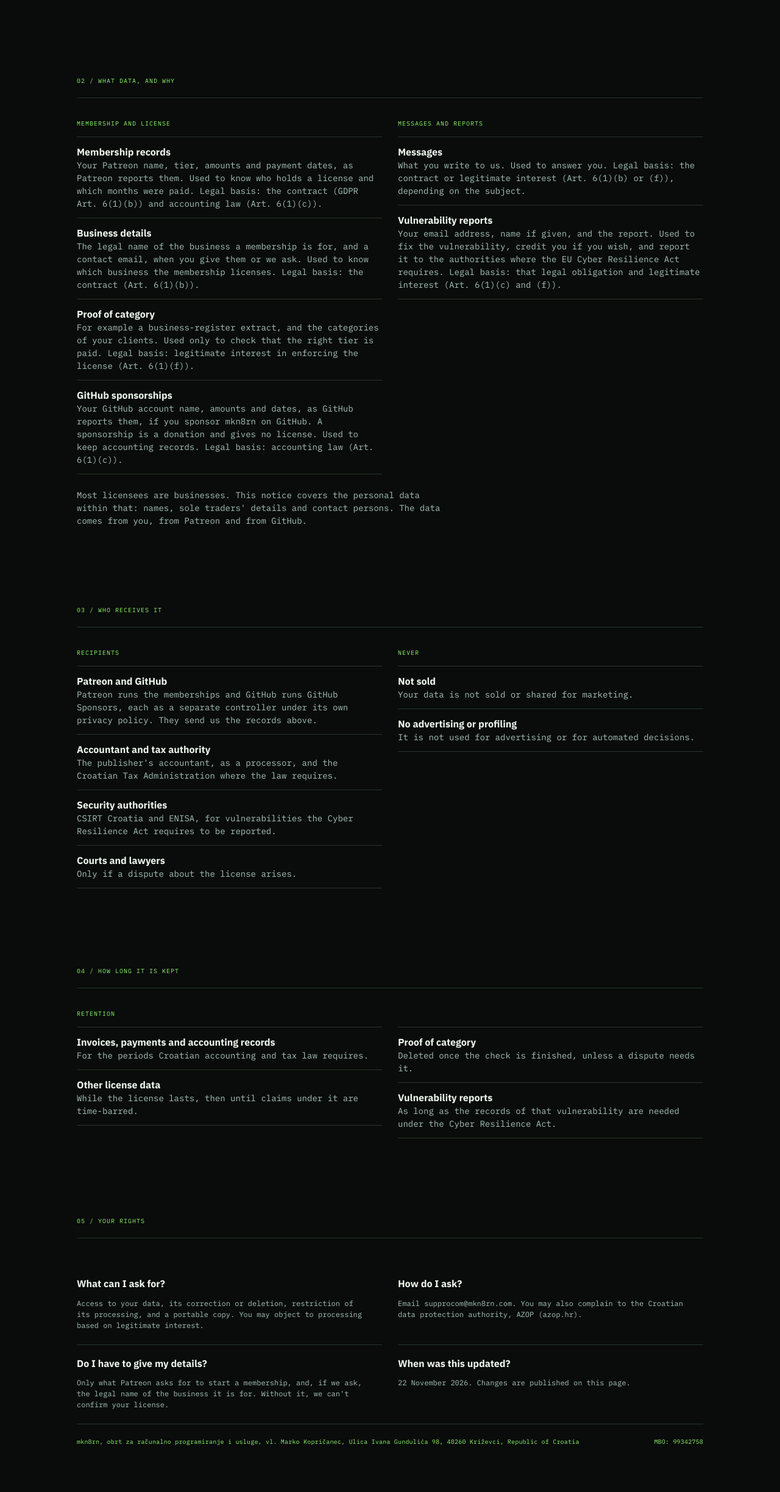
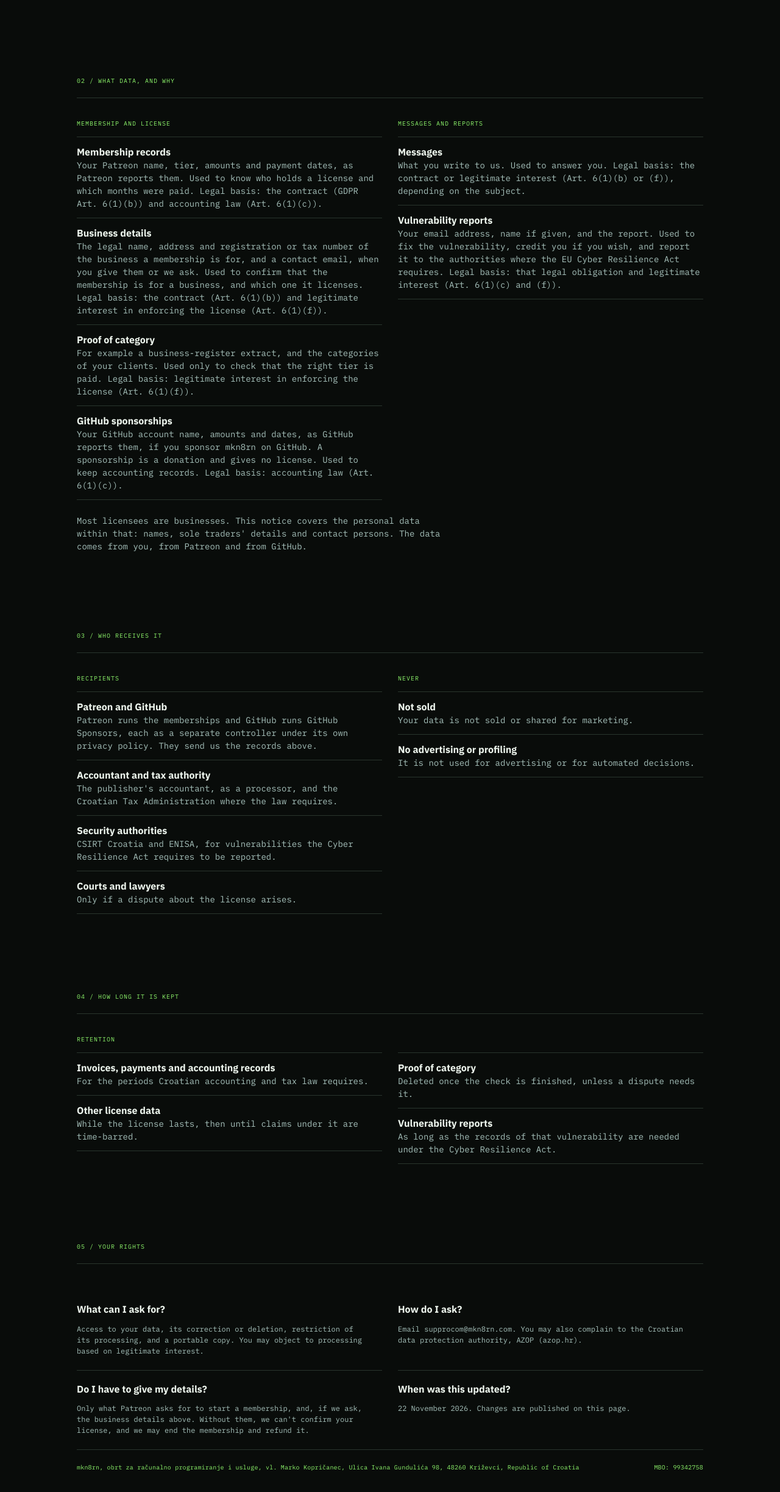
Before and after one commit to Supprocom/supprocom.github.io, a plain HTML site: page privacy/index.html in a window 1280 px wide. Shown: the part 680-3127 px from the top of the page at 61% size. Before the commit the page ends 3085 px from the top, so only its background shows below. Drawn offline with Linux system fonts and the light colour scheme.

Commit message:
Privacy notice: business verification

```diff
--- a/privacy/index.html
+++ b/privacy/index.html
@@ -12,7 +12,7 @@
 
 <section class="section wrap" id=data aria-labelledby=data-title><div class=bar><h2 class=label id=data-title>02 / what data, and why</h2></div><div class=scope><div><h3>Membership and license</h3><ul>
 <li><strong>Membership records</strong>Your Patreon name, tier, amounts and payment dates, as Patreon reports them. Used to know who holds a license and which months were paid. Legal basis: the contract (GDPR Art. 6(1)(b)) and accounting law (Art. 6(1)(c)).</li>
-<li><strong>Business details</strong>The legal name of the business a membership is for, and a contact email, when you give them or we ask. Used to know which business the membership licenses. Legal basis: the contract (Art. 6(1)(b)).</li>
+<li><strong>Business details</strong>The legal name, address and registration or tax number of the business a membership is for, and a contact email, when you give them or we ask. Used to confirm that the membership is for a business, and which one it licenses. Legal basis: the contract (Art. 6(1)(b)) and legitimate interest in enforcing the license (Art. 6(1)(f)).</li>
 <li><strong>Proof of category</strong>For example a business-register extract, and the categories of your clients. Used only to check that the right tier is paid. Legal basis: legitimate interest in enforcing the license (Art. 6(1)(f)).</li>
 <li><strong>GitHub sponsorships</strong>Your GitHub account name, amounts and dates, as GitHub reports them, if you sponsor mkn8rn on GitHub. A sponsorship is a donation and gives no license. Used to keep accounting records. Legal basis: accounting law (Art. 6(1)(c)).</li>
 </ul></div><div><h3>Messages and reports</h3><ul>
@@ -41,7 +41,7 @@
 <section class="section contact wrap" id=rights aria-labelledby=rights-title><div class=bar><h2 class=label id=rights-title>05 / your rights</h2></div><div class=faq><div class=faq-list>
 <div class=faq-item><h4>What can I ask for?</h4><p>Access to your data, its correction or deletion, restriction of its processing, and a portable copy. You may object to processing based on legitimate interest.</p></div>
 <div class=faq-item><h4>How do I ask?</h4><p>Email supprocom@mkn8rn.com. You may also complain to the Croatian data protection authority, AZOP (azop.hr).</p></div>
-<div class=faq-item><h4>Do I have to give my details?</h4><p>Only what Patreon asks for to start a membership, and, if we ask, the legal name of the business it is for. Without it, we can't confirm your license.</p></div>
+<div class=faq-item><h4>Do I have to give my details?</h4><p>Only what Patreon asks for to start a membership, and, if we ask, the business details above. Without them, we can't confirm your license, and we may end the membership and refund it.</p></div>
 <div class=faq-item><h4>When was this updated?</h4><p>22 November 2026. Changes are published on this page.</p></div>
 </div></div></section>
 </main>
```
